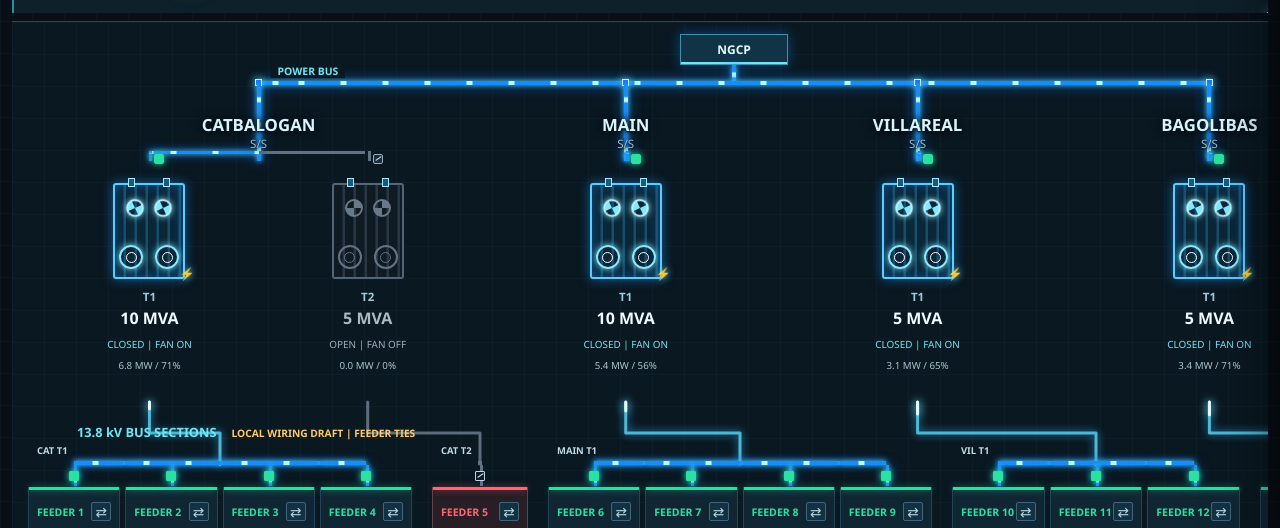
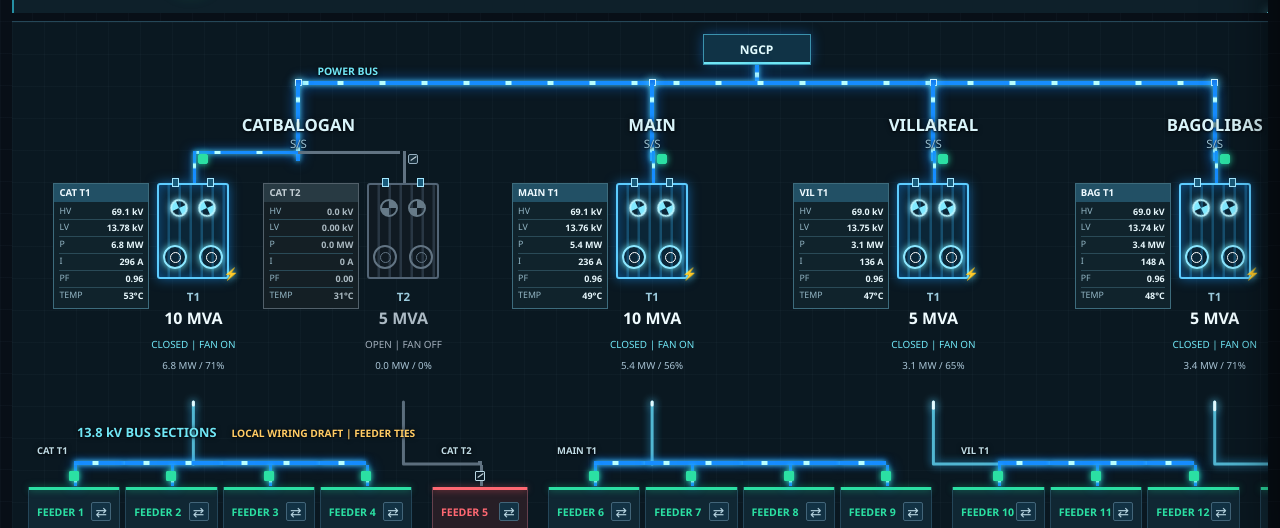
Before and after one commit to amading/SAMELCOII_SCADA, a plain HTML site: page index.html in a window 1280 px wide. Shown: the part 235-763 px from the top of the page. Drawn offline with Linux system fonts and the light colour scheme.

Commit message:
Straighten transformer drops and add telemetry readouts

```diff
--- a/app.js
+++ b/app.js
@@ -447,6 +447,18 @@
       <span class="wire-port output" data-port-type="transformer-output" data-port-id="${transformer.id}" title="Drag to a feeder"></span>
       <div class="transformer-line ${state}"></div>
       <span class="bay-breaker ${transformer.breaker === "CLOSED" ? "closed" : "open"}" aria-label="Breaker ${transformer.breaker}"></span>
+      <div class="transformer-readout" role="group" aria-label="${substation.name} ${transformer.name} ${transformer.quality === "STALE" ? "last known" : "simulated"} measurements">
+        <strong>${substation.code} ${transformer.name}</strong>
+        <dl>
+          <div><dt>HV</dt><dd>${transformer.hv.toFixed(1)} kV</dd></div>
+          <div><dt>LV</dt><dd>${transformer.lv.toFixed(2)} kV</dd></div>
+          <div><dt>P</dt><dd>${transformer.load.toFixed(1)} MW</dd></div>
+          <div><dt>I</dt><dd>${Math.round(transformer.current)} A</dd></div>
+          <div><dt>PF</dt><dd>${transformer.pf.toFixed(2)}</dd></div>
+          <div><dt>TEMP</dt><dd>${transformer.temp}&deg;C</dd></div>
+        </dl>
+        ${transformer.quality === "STALE" ? '<span class="readout-quality">LAST KNOWN</span>' : ""}
+      </div>
       <div class="transformer-visual ${state}" aria-hidden="true">
         <span class="coil left"></span>
         <span class="coil right"></span>
@@ -679,6 +691,14 @@
 
 }
 
+function routeTransformerDrop(from, busY, firstBusX, lastBusX) {
+  const busStart = Math.min(firstBusX, lastBusX);
+  const busEnd = Math.max(firstBusX, lastBusX);
+  const joinX = Math.min(Math.max(from.x, busStart), busEnd);
+  const vertical = `M ${from.x} ${from.y} V ${busY}`;
+  return Math.abs(joinX - from.x) < 1 ? vertical : `${vertical} H ${joinX}`;
+}
+
 function drawWires(scenario) {
   const panel = document.querySelector(".diagram-panel");
   fitBusEndpoints(panel);
@@ -696,10 +716,13 @@
     const outputPort = document.querySelector(`[data-port-type="transformer-output"][data-port-id="${transformer.id}"]`);
     const bus = document.querySelector(`[data-bus-for="${transformer.id}"]`);
     if (!outputPort || !bus) return;
+    const segments = bus.querySelectorAll(".bus-segment");
+    if (!segments.length) return;
     const from = pointInDiagram(outputPort, panel);
     const to = pointInDiagram(bus, panel);
-    const bendY = from.y + Math.max(12, (to.y - from.y) / 2);
-    const route = `M ${from.x} ${from.y} V ${bendY} H ${to.x} V ${to.y}`;
+    const firstBusX = pointInDiagram(segments[0], panel).x;
+    const lastBusX = pointInDiagram(segments[segments.length - 1], panel).x;
+    const route = routeTransformerDrop(from, to.y, firstBusX, lastBusX);
     const state = statusClass(transformer);
     paths.push(`<path class="wire-path trunk ${state}" d="${route}"/>`);
     if (state === "energized") {
--- a/index.html
+++ b/index.html
@@ -4,7 +4,7 @@
     <meta charset="utf-8" />
     <meta name="viewport" content="width=device-width, initial-scale=1" />
     <title>SCADA Grid Control</title>
-    <link rel="stylesheet" href="./styles.css?v=20261001-control-room" />
+    <link rel="stylesheet" href="./styles.css?v=20261001-readouts" />
   </head>
   <body>
     <main class="dashboard-shell">
@@ -145,6 +145,6 @@
     </aside>
 
     <script src="./topology.js"></script>
-    <script src="./app.js?v=20261001-control-room"></script>
+    <script src="./app.js?v=20261001-readouts"></script>
   </body>
 </html>
--- a/styles.css
+++ b/styles.css
@@ -137,17 +137,17 @@
 }
 @keyframes flow-down { to { background-position: 0 25px; } }
 .power-bus { position: relative; height: 4px; margin: 0 1.5%; }
-.power-bus span { position: absolute; top: -17px; left: 12px; padding: 0 7px; color: var(--cyan); background: #0a1821; font-size: .65rem; font-weight: 800; }
+.power-bus span { position: absolute; top: -17px; left: 12px; padding: 0 7px; color: var(--cyan); background: transparent; font-size: .65rem; font-weight: 800; text-shadow: 0 1px 2px #02090e, 0 0 5px #02090ecc; }
 .power-bus i { position: absolute; width: 7px; height: 7px; top: -2px; border: 1px solid #d4f9ff; background: #147af0; box-shadow: 0 0 8px var(--cyan); }
 .power-bus i:nth-of-type(1) { left: 17%; }
 .power-bus i:nth-of-type(2) { left: 45%; }
 .power-bus i:nth-of-type(3) { left: 67%; }
 .power-bus i:nth-of-type(4) { left: 89%; }
 
-.substation-row { display: grid; grid-template-columns: minmax(0, 1.55fr) repeat(3, minmax(0, 1fr)); gap: 18px; margin: 0 1.5%; }
+.substation-row { display: grid; grid-template-columns: minmax(0, 1.55fr) repeat(3, minmax(0, 1fr)); gap: 18px; margin: 0 1.5%; padding-left: 48px; }
 .substation-card { position: relative; display: grid; grid-template-rows: 20px auto auto auto; min-width: 0; text-align: center; cursor: pointer; }
 .drop-line { grid-column: 1; grid-row: 1 / 4; justify-self: center; align-self: stretch; width: 4px; height: auto; margin: 0; }
-.substation-card h2, .substation-card > p { grid-column: 1; position: relative; z-index: 1; text-shadow: 0 1px 2px #06131d, 0 0 6px #06131d, 0 0 11px #06131d; }
+.substation-card h2, .substation-card > p { grid-column: 1; position: relative; z-index: 1; text-shadow: 0 1px 2px #02090e, 0 0 5px #02090ecc; }
 .substation-card h2 { grid-row: 2; margin: 8px 0 0; color: #d9f4fa; font-size: 1.05rem; }
 .substation-card > p { grid-row: 3; margin: 0 0 10px; color: #9bc0d0; font-size: .72rem; }
 .transformer-stack { position: relative; grid-column: 1; grid-row: 4; display: grid; grid-template-columns: minmax(0, 1fr); gap: 12px; align-content: start; justify-items: center; }
@@ -165,12 +165,25 @@
 .transformer-card.stale .transformer-visual { border-color: var(--amber); box-shadow: 0 0 10px #ffcb6470; }
 .transformer-card.featured .transformer-visual { box-shadow: 0 0 20px #46cfff, inset 0 0 12px #1591ff66; }
 .feeder-card.featured { box-shadow: inset 0 3px #a3efff, 0 0 12px #46cfff66; }
-.transformer-line { position: absolute; top: -10px; left: 50%; width: 3px; height: 10px; }
+.transformer-line { position: absolute; top: -10px; left: 50%; width: 3px; height: 32px; }
 .transformer-line.off, .feeder-drop.off { box-shadow: none; background: var(--wire-off); }
 .transformer-line.stale, .drop-line.stale { background: linear-gradient(#ffc14f 0 48%, #2f89bf 48%); background-size: 100% 8px; box-shadow: 0 0 5px #ffc14f88; }
 .bay-breaker { position: absolute; z-index: 1; top: -7px; left: calc(50% + 5px); width: 10px; height: 10px; border: 1px solid #96aebe; border-radius: 2px; background: #182e3b; }
 .bay-breaker.closed { border-color: var(--green); background: var(--green); box-shadow: 0 0 7px var(--green); }
 .bay-breaker.open::after { content: ""; position: absolute; top: 3px; left: 1px; width: 7px; border-top: 1px solid #c1d0d8; transform: rotate(-35deg); }
+.transformer-readout { position: absolute; top: 22px; right: calc(50% + 44px); z-index: 2; width: 96px; border: 1px solid #3d6b7c; background: #10232c; color: #d8edf4; text-align: left; }
+.transformer-readout > strong { display: block; padding: 3px 5px; color: #effaff; background: #225065; font-size: .6rem; line-height: 1.2; }
+.transformer-readout dl { margin: 0; padding: 2px 5px 4px; }
+.transformer-readout dl div { display: flex; justify-content: space-between; gap: 2px; padding: 3px 0; border-bottom: 1px solid #2a4a57; line-height: 1.1; }
+.transformer-readout dl div:last-child { border-bottom: 0; }
+.transformer-readout dt { color: #95b8c7; font-size: .55rem; }
+.transformer-readout dd { margin: 0; color: #e6f6fb; font-size: .56rem; font-weight: 700; white-space: nowrap; }
+.transformer-card.off .transformer-readout { border-color: #52606a; background: #141f25; }
+.transformer-card.off .transformer-readout > strong { color: #c3ced4; background: #283a43; }
+.transformer-card.off .transformer-readout dd { color: #aab9c1; }
+.transformer-card.stale .transformer-readout { border-color: var(--amber); }
+.transformer-card.stale .transformer-readout > strong { color: #241b0b; background: var(--amber); }
+.readout-quality { display: block; padding: 2px 5px 4px; color: var(--amber); font-size: .45rem; font-weight: 800; }
 .transformer-visual { position: relative; flex: none; width: 72px; height: 96px; margin-top: 4px; border: 2px solid #5dccff; border-radius: 3px; background: repeating-linear-gradient(90deg, #0b2637 0 8px, #164e6d 9px 11px); box-shadow: 0 0 12px #1b9cff88, inset 0 0 12px #1591ff66; }
 .transformer-visual.energized { animation: equipment-breathe 3.2s ease-in-out infinite; }
 @keyframes equipment-breathe { 50% { box-shadow: 0 0 19px #39c4ffb3, inset 0 0 17px #1591ff85; } }
@@ -209,12 +222,12 @@
 .feeder-card dd { margin: 0; font-size: .62rem; font-weight: 700; white-space: nowrap; }
 .stale-badge { display: block; margin-top: 6px; color: var(--amber); font-size: .55rem; font-weight: 800; white-space: nowrap; }
 
-.bus-label { display: flex; align-items: baseline; gap: 15px; margin: 22px 4% 6px; color: var(--cyan); font-size: .8rem; font-weight: 800; }
+.bus-label { display: flex; align-items: baseline; gap: 15px; margin: 22px 4% 6px; color: var(--cyan); font-size: .8rem; font-weight: 800; text-shadow: 0 1px 2px #02090e, 0 0 5px #02090ecc; }
 .bus-label span { color: var(--amber); font-size: .64rem; font-weight: 600; text-transform: uppercase; }
 .feeder-grid { display: flex; align-items: flex-start; gap: 20px; margin-top: 20px; padding: 0 0 58px; }
 .feeder-group { position: relative; flex: var(--feeder-count) 1 0; min-width: 96px; }
 .section-bus { position: relative; z-index: 2; display: grid; grid-template-columns: repeat(var(--feeder-count), minmax(0, 1fr)); gap: 5px; height: 4px; }
-.section-bus .bus-caption { position: absolute; top: -17px; left: 5px; padding: 0 4px; color: #c1dde6; background: #0a1821; font-size: .59rem; font-weight: 800; white-space: nowrap; }
+.section-bus .bus-caption { position: absolute; top: -17px; left: 5px; padding: 0 4px; color: #c1dde6; background: transparent; font-size: .59rem; font-weight: 800; white-space: nowrap; text-shadow: 0 1px 2px #02090e, 0 0 5px #02090ecc; }
 .bus-segment { position: relative; min-width: 0; height: 4px; }
 .bus-segment::before { content: ""; position: absolute; top: 0; bottom: 0; left: 0; right: -5px; background: var(--wire-off); }
 .bus-segment:first-of-type::before { left: 50%; }
@@ -342,7 +355,11 @@
   .substation-card h2 { font-size: 1.16rem; }
   .transformer-stack { gap: 14px; }
   .transformer-card { width: min(100%, 220px); min-height: 300px; gap: 15px; padding: 24px 16px 16px; }
+  .transformer-line { height: 38px; }
   .transformer-visual { width: 88px; height: 113px; }
+  .transformer-readout { top: 28px; right: calc(50% + 54px); width: 125px; }
+  .transformer-readout > strong { font-size: .63rem; }
+  .transformer-readout dt, .transformer-readout dd { font-size: .58rem; }
   .transformer-card.energized::after { top: 128px; left: calc(50% + 39px); }
   .coil { width: 31px; height: 31px; }
   .coil::after { margin: 8px auto; }
```
Also changed, not shown: topology.test.js (+22 -0 lines).
